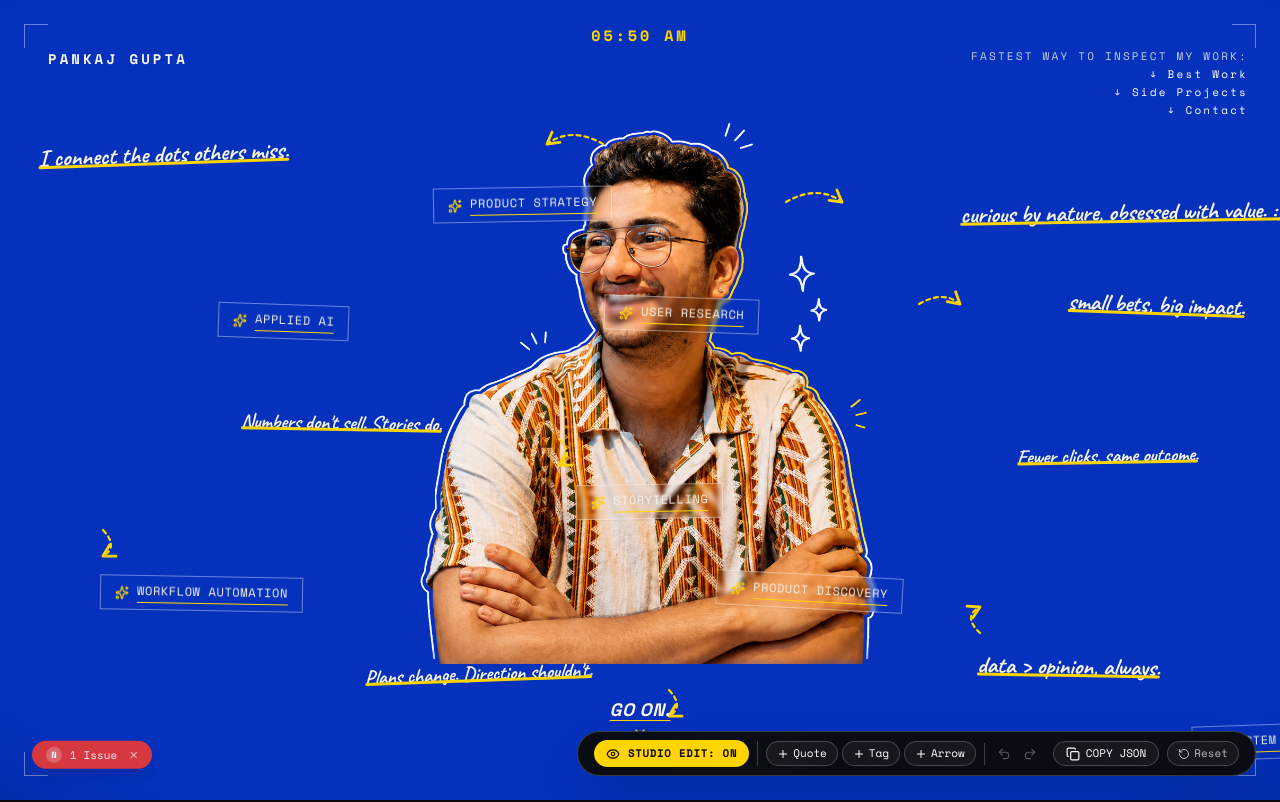
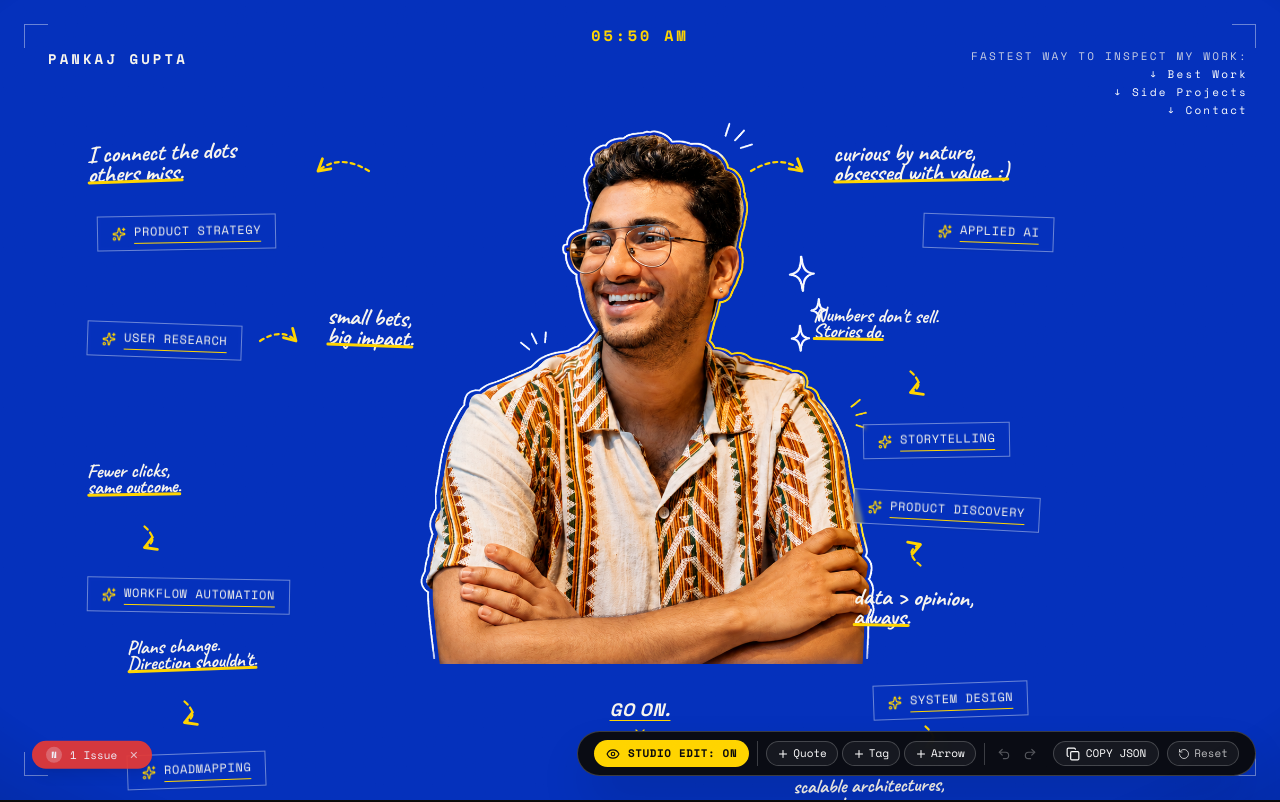
Before and after one commit to onalunchbreak/pankaj-gupta-portfolio, a Next.js app: page / in a window 1280 px wide. Shown: the top 802 px of the page. Built offline with nearby package versions, Linux system fonts and the light colour scheme.

Commit message:
fix(hero): restore clean multi-line quotes formatting with line breaks and spatial baseline layout while retaining canvas studio editing features

```diff
--- a/src/components/sections/hero.tsx
+++ b/src/components/sections/hero.tsx
@@ -1,5 +1,5 @@
 "use client";
-import { useEffect, useState, useCallback, useRef } from "react";
+import { useEffect, useState, useCallback } from "react";
 import { motion, AnimatePresence } from "framer-motion";
 import Image from "next/image";
 import {
@@ -25,8 +25,6 @@ import {
   Trash2,
   Undo2,
   Redo2,
-  Palette,
-  Baseline,
   Underline,
   Edit3,
 } from "lucide-react";
@@ -77,7 +75,7 @@ export interface StudioNode {
   arrowLength?: number;
 }
 
-// Preset color palette for fast professional styling
+// Preset color palette for styling
 const COLOR_PRESETS = [
   "#F7F4ED", // Warm Off-White
   "#FFD400", // Signature Electric Yellow
@@ -88,13 +86,14 @@ const COLOR_PRESETS = [
   "#FFFFFF", // Pure White
 ];
 
-// Initial default canvas nodes
-const INITIAL_STUDIO_NODES: StudioNode[] = [
-  // 1. PRODUCT STRATEGY
+// Clean baseline layout with proper multi-line quotes (\n) and spatial distribution
+const CLEAN_BASELINE_NODES: StudioNode[] = [
+  // ==================== LEFT COLUMN ====================
+  // Row 1: PRODUCT STRATEGY
   {
     id: "quote-strategy",
     type: "quote",
-    text: "I connect the dots others miss.",
+    text: "I connect the dots\nothers miss.",
     x: 0,
     y: 0,
     scale: 1,
@@ -108,8 +107,8 @@ const INITIAL_STUDIO_NODES: StudioNode[] = [
     id: "arrow-strategy",
     type: "arrow",
     text: "",
-    x: 230,
-    y: 0,
+    x: 215,
+    y: 10,
     scale: 1,
     rotation: 0,
     fontSize: 14,
@@ -118,14 +117,14 @@ const INITIAL_STUDIO_NODES: StudioNode[] = [
     highlight: false,
     curvature: 18,
     flipX: true,
-    arrowLength: 80,
+    arrowLength: 75,
   },
   {
     id: "tag-strategy",
     type: "tag",
     text: "PRODUCT STRATEGY",
-    x: 40,
-    y: 50,
+    x: 10,
+    y: 72,
     scale: 1,
     rotation: -1,
     fontSize: 12,
@@ -134,13 +133,13 @@ const INITIAL_STUDIO_NODES: StudioNode[] = [
     highlight: false,
   },
 
-  // 2. USER RESEARCH
+  // Row 2: USER RESEARCH
   {
     id: "tag-research",
     type: "tag",
     text: "USER RESEARCH",
-    x: 20,
-    y: 160,
+    x: 0,
+    y: 180,
     scale: 1,
     rotation: 2,
     fontSize: 12,
@@ -152,8 +151,8 @@ const INITIAL_STUDIO_NODES: StudioNode[] = [
     id: "arrow-research",
     type: "arrow",
     text: "",
-    x: 160,
-    y: 160,
+    x: 165,
+    y: 180,
     scale: 1,
     rotation: 0,
     fontSize: 14,
@@ -162,14 +161,14 @@ const INITIAL_STUDIO_NODES: StudioNode[] = [
     highlight: false,
     curvature: 14,
     flipX: false,
-    arrowLength: 65,
+    arrowLength: 60,
   },
   {
     id: "quote-research",
     type: "quote",
-    text: "small bets, big impact.",
+    text: "small bets,\nbig impact.",
     x: 240,
-    y: 150,
+    y: 165,
     scale: 1,
     rotation: 2,
     fontSize: 24,
@@ -178,13 +177,13 @@ const INITIAL_STUDIO_NODES: StudioNode[] = [
     highlight: true,
   },
 
-  // 3. WORKFLOW AUTOMATION
+  // Row 3: WORKFLOW AUTOMATION
   {
     id: "quote-automation",
     type: "quote",
-    text: "Fewer clicks, same outcome.",
+    text: "Fewer clicks,\nsame outcome.",
     x: 0,
-    y: 300,
+    y: 320,
     scale: 1,
     rotation: -1,
     fontSize: 20,
@@ -196,8 +195,8 @@ const INITIAL_STUDIO_NODES: StudioNode[] = [
     id: "arrow-automation",
     type: "arrow",
     text: "",
-    x: 40,
-    y: 345,
+    x: 35,
+    y: 380,
     scale: 1,
     rotation: 90,
     fontSize: 14,
@@ -206,14 +205,14 @@ const INITIAL_STUDIO_NODES: StudioNode[] = [
     highlight: false,
     curvature: 16,
     flipX: false,
-    arrowLength: 50,
+    arrowLength: 45,
   },
   {
     id: "tag-automation",
     type: "tag",
     text: "WORKFLOW AUTOMATION",
     x: 0,
-    y: 380,
+    y: 435,
     scale: 1,
     rotation: 1,
     fontSize: 12,
@@ -222,13 +221,13 @@ const INITIAL_STUDIO_NODES: StudioNode[] = [
     highlight: false,
   },
 
-  // 4. ROADMAPPING
+  // Row 4: ROADMAPPING
   {
     id: "quote-roadmapping",
     type: "quote",
-    text: "Plans change. Direction shouldn't.",
-    x: 50,
-    y: 460,
+    text: "Plans change.\nDirection shouldn't.",
+    x: 40,
+    y: 495,
     scale: 1,
     rotation: -2,
     fontSize: 20,
@@ -240,8 +239,8 @@ const INITIAL_STUDIO_NODES: StudioNode[] = [
     id: "arrow-roadmapping",
     type: "arrow",
     text: "",
-    x: 90,
-    y: 505,
+    x: 75,
+    y: 555,
     scale: 1,
     rotation: 90,
     fontSize: 14,
@@ -250,14 +249,14 @@ const INITIAL_STUDIO_NODES: StudioNode[] = [
     highlight: false,
     curvature: 16,
     flipX: false,
-    arrowLength: 50,
+    arrowLength: 45,
   },
   {
     id: "tag-roadmapping",
     type: "tag",
     text: "ROADMAPPING",
-    x: 50,
-    y: 540,
+    x: 40,
+    y: 610,
     scale: 1,
     rotation: -2,
     fontSize: 12,
@@ -266,13 +265,15 @@ const INITIAL_STUDIO_NODES: StudioNode[] = [
     highlight: false,
   },
 
-  // 5. APPLIED AI (Right Flank)
+
+  // ==================== RIGHT COLUMN ====================
+  // Row 1: APPLIED AI
   {
     id: "arrow-ai",
     type: "arrow",
     text: "",
-    x: 10,
-    y: 0,
+    x: 0,
+    y: 10,
     scale: 1,
     rotation: 0,
     fontSize: 14,
@@ -281,13 +282,13 @@ const INITIAL_STUDIO_NODES: StudioNode[] = [
     highlight: false,
     curvature: 18,
     flipX: false,
-    arrowLength: 80,
+    arrowLength: 75,
   },
   {
     id: "quote-ai",
     type: "quote",
-    text: "curious by nature, obsessed with value. :)",
-    x: 100,
+    text: "curious by nature,\nobsessed with value. :)",
+    x: 90,
     y: 0,
     scale: 1,
     rotation: -1,
@@ -301,7 +302,7 @@ const INITIAL_STUDIO_NODES: StudioNode[] = [
     type: "tag",
     text: "APPLIED AI",
     x: 180,
-    y: 50,
+    y: 72,
     scale: 1,
     rotation: 2,
     fontSize: 12,
@@ -310,13 +311,13 @@ const INITIAL_STUDIO_NODES: StudioNode[] = [
     highlight: false,
   },
 
-  // 6. STORYTELLING
+  // Row 2: STORYTELLING
   {
     id: "quote-storytelling",
     type: "quote",
-    text: "Numbers don't sell. Stories do.",
-    x: 60,
-    y: 150,
+    text: "Numbers don't sell.\nStories do.",
+    x: 70,
+    y: 165,
     scale: 1,
     rotation: 1,
     fontSize: 20,
@@ -328,8 +329,8 @@ const INITIAL_STUDIO_NODES: StudioNode[] = [
     id: "arrow-storytelling",
     type: "arrow",
     text: "",
-    x: 140,
-    y: 195,
+    x: 145,
+    y: 225,
     scale: 1,
     rotation: 90,
     fontSize: 14,
@@ -338,14 +339,14 @@ const INITIAL_STUDIO_NODES: StudioNode[] = [
     highlight: false,
     curvature: 16,
     flipX: false,
-    arrowLength: 50,
+    arrowLength: 45,
   },
   {
     id: "tag-storytelling",
     type: "tag",
     text: "STORYTELLING",
     x: 120,
-    y: 230,
+    y: 280,
     scale: 1,
     rotation: -1,
     fontSize: 12,
@@ -354,13 +355,13 @@ const INITIAL_STUDIO_NODES: StudioNode[] = [
     highlight: false,
   },
 
-  // 7. PRODUCT DISCOVERY
+  // Row 3: PRODUCT DISCOVERY
   {
     id: "tag-discovery",
     type: "tag",
     text: "PRODUCT DISCOVERY",
-    x: 100,
-    y: 320,
+    x: 110,
+    y: 350,
     scale: 1,
     rotation: 3,
     fontSize: 12,
@@ -372,8 +373,8 @@ const INITIAL_STUDIO_NODES: StudioNode[] = [
     id: "arrow-discovery",
     type: "arrow",
     text: "",
-    x: 140,
-    y: 355,
+    x: 155,
+    y: 390,
     scale: 1,
     rotation: -90,
     fontSize: 14,
@@ -382,14 +383,14 @@ const INITIAL_STUDIO_NODES: StudioNode[] = [
     highlight: false,
     curvature: 18,
     flipX: false,
-    arrowLength: 50,
+    arrowLength: 45,
   },
   {
     id: "quote-discovery",
     type: "quote",
-    text: "data > opinion, always.",
-    x: 100,
-    y: 395,
+    text: "data > opinion,\nalways.",
+    x: 110,
+    y: 445,
     scale: 1,
     rotation: 1,
     fontSize: 24,
@@ -398,13 +399,13 @@ const INITIAL_STUDIO_NODES: StudioNode[] = [
     highlight: true,
   },
 
-  // 8. SYSTEM DESIGN
+  // Row 4: SYSTEM DESIGN
   {
     id: "tag-system",
     type: "tag",
     text: "SYSTEM DESIGN",
-    x: 120,
-    y: 470,
+    x: 130,
+    y: 540,
     scale: 1,
     rotation: -2,
     fontSize: 12,
@@ -416,8 +417,8 @@ const INITIAL_STUDIO_NODES: StudioNode[] = [
     id: "arrow-system",
     type: "arrow",
     text: "",
-    x: 150,
-    y: 505,
+    x: 160,
+    y: 580,
     scale: 1,
     rotation: 90,
     fontSize: 14,
@@ -426,14 +427,14 @@ const INITIAL_STUDIO_NODES: StudioNode[] = [
     highlight: false,
     curvature: 16,
     flipX: false,
-    arrowLength: 50,
+    arrowLength: 45,
   },
   {
     id: "quote-system",
     type: "quote",
-    text: "scalable architectures, zero noise.",
-    x: 40,
-    y: 540,
+    text: "scalable architectures,\nzero noise.",
+    x: 50,
+    y: 635,
     scale: 1,
     rotation: -1,
     fontSize: 20,
@@ -451,7 +452,7 @@ function StudioArrow({
 }: {
   node: StudioNode;
 }) {
-  const width = node.arrowLength || 80;
+  const width = node.arrowLength || 75;
   const height = 36;
   const curvature = node.curvature ?? 16;
   const color = node.color || "#FFD400";
@@ -516,14 +517,14 @@ export default function Hero() {
   const [copied, setCopied] = useState(false);
 
   // Dynamic Nodes + Undo/Redo Stack
-  const [nodes, setNodes] = useState<StudioNode[]>(INITIAL_STUDIO_NODES);
-  const [history, setHistory] = useState<StudioNode[][]>([INITIAL_STUDIO_NODES]);
+  const [nodes, setNodes] = useState<StudioNode[]>(CLEAN_BASELINE_NODES);
+  const [history, setHistory] = useState<StudioNode[][]>([CLEAN_BASELINE_NODES]);
   const [historyIndex, setHistoryIndex] = useState(0);
 
   // Load saved node configurations
   useEffect(() => {
     try {
-      const savedNodes = localStorage.getItem("hero_canvas_studio_v3");
+      const savedNodes = localStorage.getItem("hero_canvas_studio_clean_v4");
       if (savedNodes) {
         const parsed = JSON.parse(savedNodes);
         if (Array.isArray(parsed) && parsed.length > 0) {
@@ -537,7 +538,7 @@ export default function Hero() {
     }
   }, []);
 
-  // Helper to commit new nodes state and push to Undo/Redo stack
+  // Push new state snapshot to Undo/Redo stack
   const pushState = useCallback(
     (newNodes: StudioNode[]) => {
       setNodes(newNodes);
@@ -545,7 +546,7 @@ export default function Hero() {
       newHistory.push(newNodes);
       setHistory(newHistory);
       setHistoryIndex(newHistory.length - 1);
-      localStorage.setItem("hero_canvas_studio_v3", JSON.stringify(newNodes));
+      localStorage.setItem("hero_canvas_studio_clean_v4", JSON.stringify(newNodes));
     },
     [history, historyIndex]
   );
@@ -556,7 +557,7 @@ export default function Hero() {
       const prevIndex = historyIndex - 1;
       setHistoryIndex(prevIndex);
       setNodes(history[prevIndex]);
-      localStorage.setItem("hero_canvas_studio_v3", JSON.stringify(history[prevIndex]));
+      localStorage.setItem("hero_canvas_studio_clean_v4", JSON.stringify(history[prevIndex]));
     }
   }, [history, historyIndex]);
 
@@ -566,7 +567,7 @@ export default function Hero() {
       const nextIndex = historyIndex + 1;
       setHistoryIndex(nextIndex);
       setNodes(history[nextIndex]);
-      localStorage.setItem("hero_canvas_studio_v3", JSON.stringify(history[nextIndex]));
+      localStorage.setItem("hero_canvas_studio_clean_v4", JSON.stringify(history[nextIndex]));
     }
   }, [history, historyIndex]);
 
@@ -589,9 +590,9 @@ export default function Hero() {
     const newNode: StudioNode = {
       id: newId,
       type,
-      text: type === "quote" ? "Your custom thought here..." : type === "tag" ? "CUSTOM SKILL" : "",
-      x: 100 + Math.random() * 80,
-      y: 100 + Math.random() * 80,
+      text: type === "quote" ? "Your custom thought\nhere..." : type === "tag" ? "CUSTOM SKILL" : "",
+      x: 100 + Math.random() * 60,
+      y: 100 + Math.random() * 60,
       scale: 1,
       rotation: 0,
       fontSize: type === "quote" ? 22 : 12,
@@ -600,7 +601,7 @@ export default function Hero() {
       highlight: type === "quote",
       curvature: 16,
       flipX: false,
-      arrowLength: 80,
+      arrowLength: 75,
     };
 
     pushState([...nodes, newNode]);
@@ -608,17 +609,16 @@ export default function Hero() {
     if (type !== "arrow") setEditingId(newId);
   };
 
-  // Reset to initial baseline
+  // Reset to original clean baseline
   const resetAllNodes = () => {
-    pushState(INITIAL_STUDIO_NODES);
+    pushState(CLEAN_BASELINE_NODES);
     setSelectedId(null);
-    localStorage.removeItem("hero_canvas_studio_v3");
+    localStorage.removeItem("hero_canvas_studio_clean_v4");
   };
 
   // Keyboard shortcut listener (Ctrl+Z, Delete, etc.)
   useEffect(() => {
     const handleKeyDown = (e: KeyboardEvent) => {
-      // Ignore if user is currently editing an input or textarea
       if (editingId || e.target instanceof HTMLInputElement || e.target instanceof HTMLTextAreaElement) {
         return;
       }
@@ -667,7 +667,7 @@ export default function Hero() {
 
   const selectedNode = nodes.find((n) => n.id === selectedId);
 
-  // Render individual Node with full typography and styling support
+  // Render individual Node with multi-line break formatting (\n)
   const renderStudioNode = (node: StudioNode) => {
     const isSelected = selectedId === node.id;
     const isEditing = editingId === node.id;
@@ -680,6 +680,8 @@ export default function Hero() {
         : node.fontFamily === "serif"
         ? "font-serif"
         : "font-sans";
+
+    const lines = node.text.split("\n");
 
     return (
       <motion.div
@@ -704,7 +706,7 @@ export default function Hero() {
           scale: node.scale,
           rotate: node.rotation,
         }}
-        className={`pointer-events-auto relative inline-flex items-center p-1.5 rounded-md transition-all ${
+        className={`pointer-events-auto absolute p-1.5 rounded-md transition-all ${
           layoutMode ? "cursor-grab active:cursor-grabbing hover:outline hover:outline-1 hover:outline-[#FFD400]/70" : ""
         } ${isSelected && layoutMode ? "outline outline-2 outline-[#FFD400] bg-black/60 shadow-2xl z-30" : ""}`}
       >
@@ -742,22 +744,50 @@ export default function Hero() {
                 onBlur={() => setEditingId(null)}
                 onKeyDown={(e) => e.key === "Enter" && !e.shiftKey && setEditingId(null)}
                 autoFocus
-                rows={2}
-                className="bg-black/90 border border-[#FFD400] p-1.5 text-white outline-none rounded min-w-[220px]"
+                rows={3}
+                className="bg-black/90 border border-[#FFD400] p-1.5 text-white outline-none rounded min-w-[240px]"
               />
             ) : (
-              <span className="relative inline-block">
-                {node.text}
-                {node.highlight && (
-                  <span className="absolute bottom-0 left-0 w-full h-[3px] bg-[#FFD400] rounded-full pointer-events-none" />
-                )}
-              </span>
+              <div className="flex flex-col items-start">
+                {lines.map((line, i) => {
+                  const isLastLine = i === lines.length - 1;
+                  return (
+                    <span key={i} className="relative inline-block">
+                      {line}
+                      {node.highlight && isLastLine && (
+                        <span className="absolute bottom-0 left-0 w-full h-[3px] bg-[#FFD400] rounded-full pointer-events-none" />
+                      )}
+                    </span>
+                  );
+                })}
+              </div>
             )}
           </div>
         )}
       </motion.div>
     );
   };
+
+  // Divide nodes into left and right flanks based on ID for clean spatial layout
+  const leftNodes = nodes.filter(
+    (n) =>
+      n.id.includes("strategy") ||
+      n.id.includes("research") ||
+      n.id.includes("automation") ||
+      n.id.includes("roadmapping")
+  );
+
+  const rightNodes = nodes.filter(
+    (n) =>
+      n.id.includes("ai") ||
+      n.id.includes("storytelling") ||
+      n.id.includes("discovery") ||
+      n.id.includes("system")
+  );
+
+  const customNodes = nodes.filter(
+    (n) => !leftNodes.some((l) => l.id === n.id) && !rightNodes.some((r) => r.id === n.id)
+  );
 
   return (
     <section
@@ -855,7 +885,20 @@ export default function Hero() {
           animate={{ x: tagXOffset, opacity: tagOpacity }}
           transition={{ duration: 0.15, ease: "easeInOut" }}
         >
-          {nodes.map(renderStudioNode)}
+          {/* Left Flank Container */}
+          <div className="absolute top-[3%] bottom-[4%] left-[4%] w-[38%] pointer-events-none">
+            {leftNodes.map(renderStudioNode)}
+          </div>
+
+          {/* Right Flank Container */}
+          <div className="absolute top-[3%] bottom-[4%] right-[4%] w-[38%] pointer-events-none text-right">
+            {rightNodes.map(renderStudioNode)}
+          </div>
+
+          {/* Additional User Created Custom Nodes */}
+          <div className="absolute inset-0 pointer-events-none">
+            {customNodes.map(renderStudioNode)}
+          </div>
         </motion.div>
 
         {/* ---- MOBILE / TABLET REFLOW ---- */}
@@ -905,7 +948,7 @@ export default function Hero() {
                   ) : (
                     <Type className="h-3.5 w-3.5 text-[#FFD400]" />
                   )}
-                  {selectedNode.type.toUpperCase()}: {selectedNode.text.slice(0, 18) || selectedNode.id}
+                  {selectedNode.type.toUpperCase()}: {selectedNode.text.replace("\n", " ").slice(0, 18) || selectedNode.id}
                 </span>
 
                 <div className="flex items-center gap-1">
@@ -1021,12 +1064,12 @@ export default function Hero() {
                       min="40"
                       max="200"
                       step="5"
-                      value={selectedNode.arrowLength || 80}
+                      value={selectedNode.arrowLength || 75}
                       onChange={(e) => updateNode(selectedNode.id, { arrowLength: parseInt(e.target.value) })}
                       className="w-28 accent-[#FFD400]"
                     />
                     <span className="w-8 text-right font-bold text-[#FFD400]">
-                      {selectedNode.arrowLength || 80}px
+                      {selectedNode.arrowLength || 75}px
                     </span>
                   </div>
 
```
